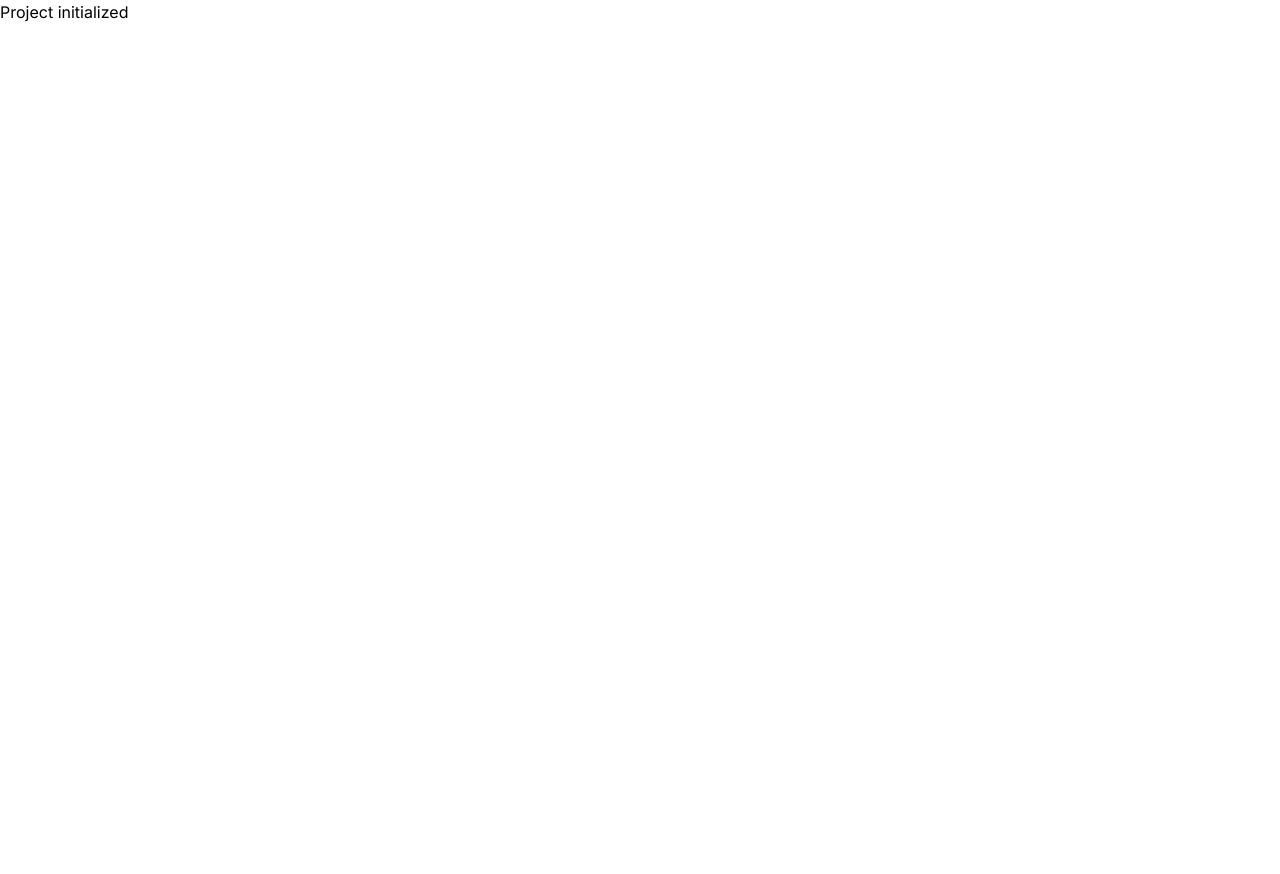
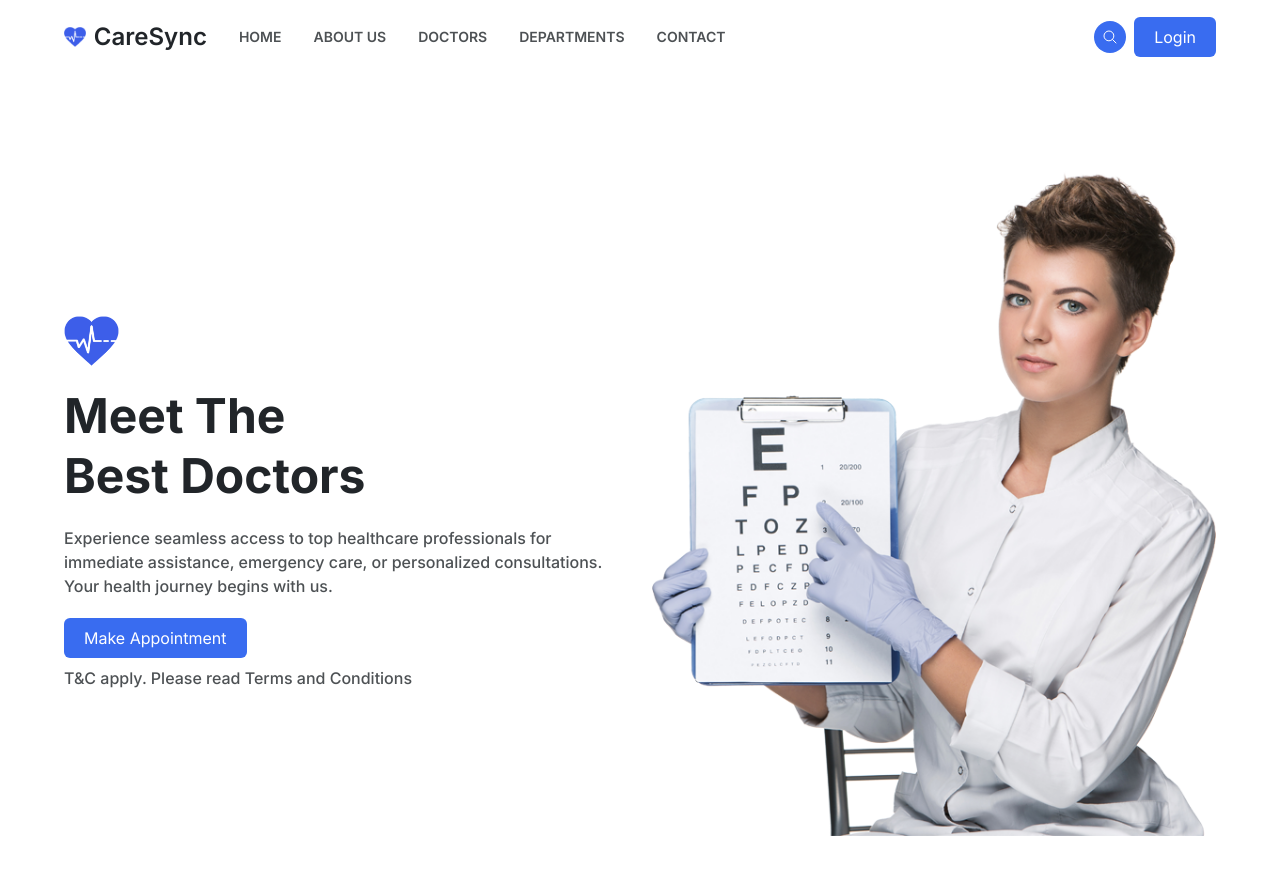
Before and after one commit to ETStraining/Healthcare-Management-System, a React (Vite) app: page / in a window 1280 px wide. Shown: the top 874 px of the page. Before the commit the page ends 800 px from the top, so only its background shows below. Built offline with nearby package versions, Linux system fonts and the light colour scheme.

Commit message:
Added basic routes

```diff
--- a/src/App.jsx
+++ b/src/App.jsx
@@ -1,11 +1,24 @@
+import {createBrowserRouter, RouterProvider} from "react-router-dom";
+import Home from "./pages/Home.jsx";
+import GuestLayout from "./layouts/GuestLayout.jsx";
+import NotFound from "./pages/NotFound.jsx";
 
-function App() {
+const router = createBrowserRouter([
+    {
+        path: "/",
+        element: <GuestLayout />,
+        errorElement: <NotFound />,
+        children: [
+            {
+                path: "",
+                element: <Home />
+            }
+        ]
+    }
+])
+
+export  default function App () {
     return (
-        <div>
-            <h1>Project initialized</h1>
-        </div>
+        <RouterProvider router={router} />
     )
 }
-
-
-export default App;
```
